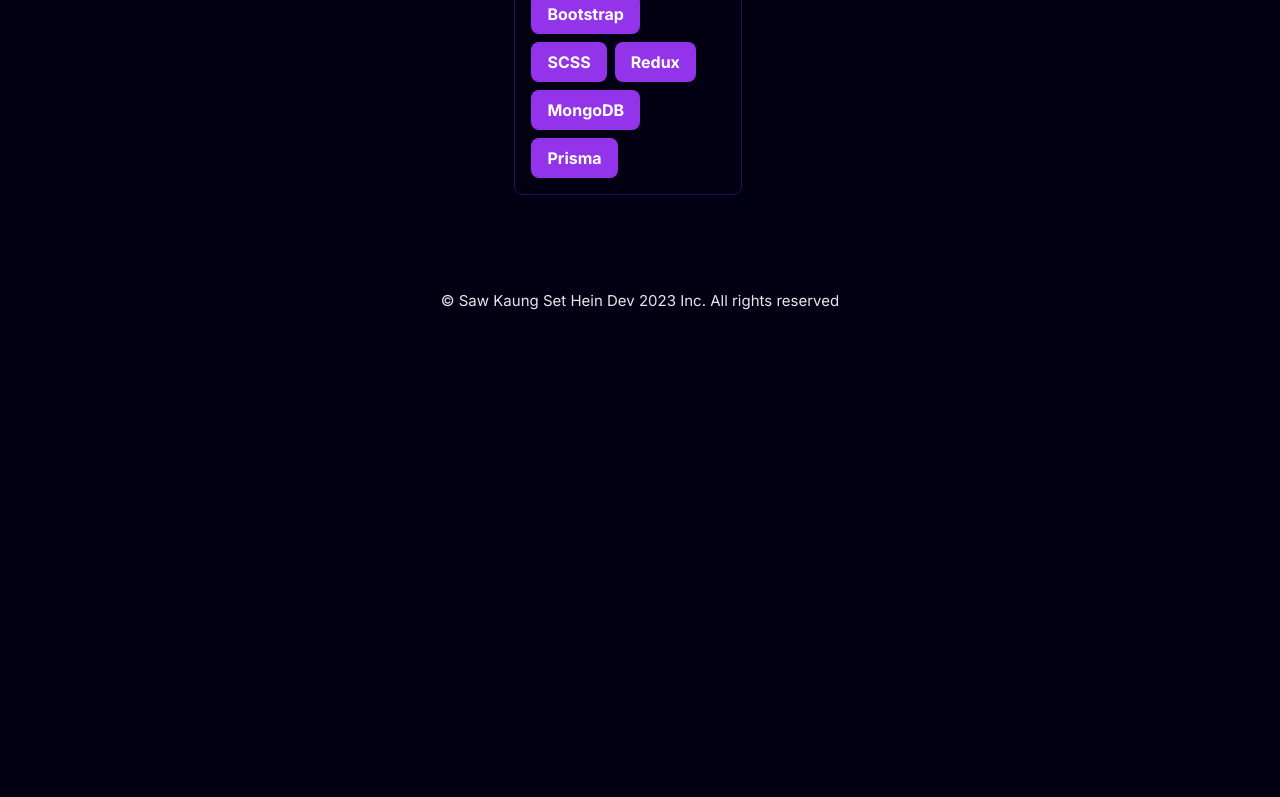
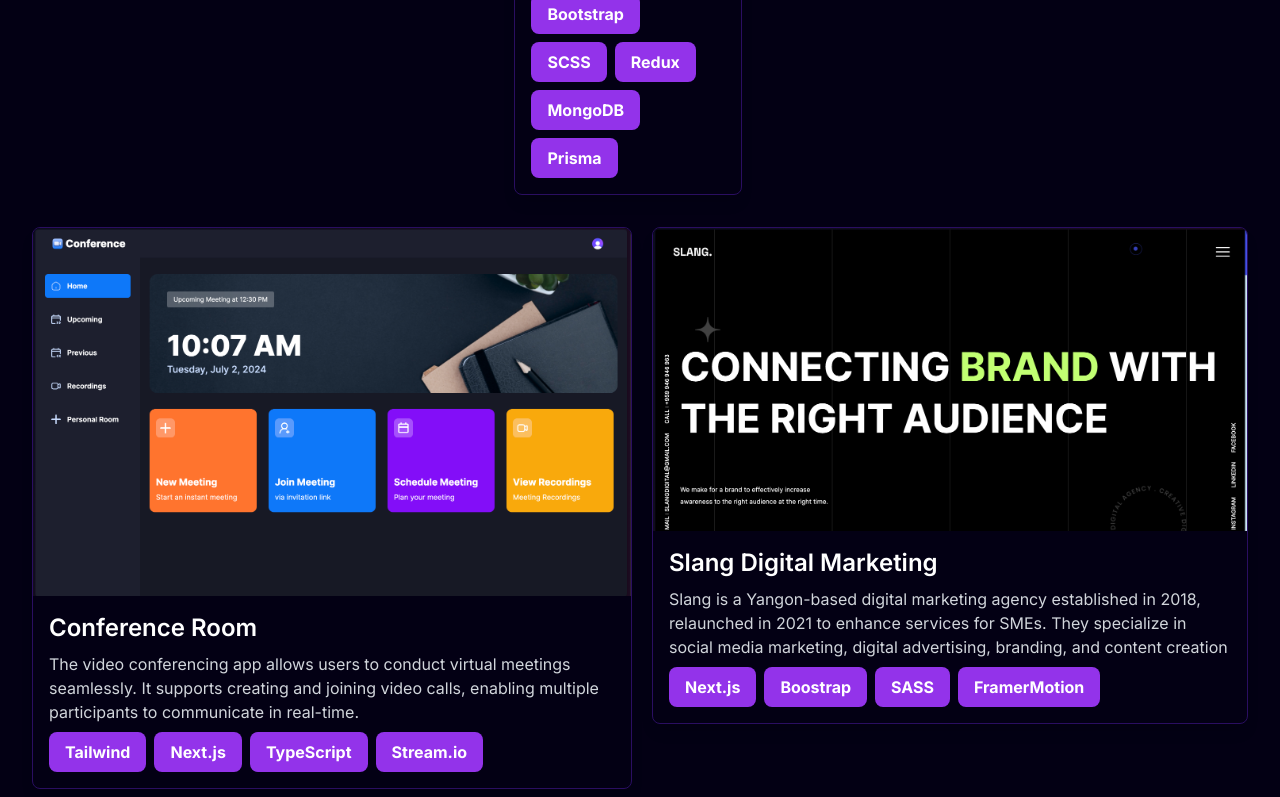
Before and after one commit to PhilipBright/my_portfolio, a Next.js app: page / in a window 1280 px wide. Shown: the part 6088-6885 px from the top of the page. Before the commit the page ends 6436 px from the top, so only its background shows below. Built offline with nearby package versions, Linux system fonts and the light colour scheme; a web font is replaced by a local one.

Commit message:
style: new project displayed

```diff
--- a/components/main/Projects.tsx
+++ b/components/main/Projects.tsx
@@ -17,7 +17,7 @@
         <h1 className="text-[40px] font-semibold text-transparent bg-clip-text bg-gradient-to-r from-purple-500 to-cyan-500 py-20">
           My Projects
         </h1>
-        <div className="h-full w-full flex flex-col md:flex-row gap-5 px-8 z-50">
+        <div className="h-full w-full flex flex-col md:flex-row gap-5 px-8 z-40">
           <ProjectCard
               src="/ainu.png"
               title="Ainu-Sushi Kriftel"
@@ -62,7 +62,7 @@
             </div>
           </div>
         </div>
-        <div className="h-full w-full flex flex-col md:flex-row gap-5 px-8">
+        <div className="h-full w-full flex flex-col md:flex-row gap-5 px-8 z-40">
           <ProjectCard
               src="/organization.png"
               title="Devnoverse"
@@ -75,7 +75,7 @@
               title="My Way Travel & Tour"
               description="My Way Travel & Tour's website is your one-stop destination for travel needs. Offering flight and bus tickets alongside hotel bookings for every country with convenience and reliability."
               technologies={["Next.js", "TypeScript", "Bootstrap", "SCSS", "Redux", "MongoDB", "Prisma"]}
-              href="https://www.mywaymm.com/en/home/flight/modern"
+              href="https://www.mywaymm.com/"
           />
           {/* <ProjectCard
               src="/ecommerce.jpeg"
@@ -91,6 +91,38 @@
               technologies={["React.js", "Three.js", "Tailwind", "GSAP"]}
               href="https://apple-website-two-smoky.vercel.app/"
           />
+          {/* https://video-conference-app-orcin.vercel.app/ */}
+        </div>
+        <div className="h-full w-full flex flex-col md:flex-row gap-5 pt-8 px-8 z-40">
+          <ProjectCard
+              src="/conference.png"
+              title="Conference Room"
+              description="The video conferencing app allows users to conduct virtual meetings seamlessly. It supports creating and joining video calls, enabling multiple participants to communicate in real-time. "
+              technologies={["Tailwind", "Next.js", "TypeScript", "Stream.io"]}
+              href="https://video-conference-app-orcin.vercel.app/"
+          />
+          <ProjectCard
+              src="/slang.png"
+              title="Slang Digital Marketing"
+              description="Slang is a Yangon-based digital marketing agency established in 2018, relaunched in 2021 to enhance services for SMEs. They specialize in social media marketing, digital advertising, branding, and content creation"
+              technologies={["Next.js", "Boostrap", "SASS", "FramerMotion"]}
+              href="https://www.slangdigital.co/"
+          />
+          {/* <ProjectCard
+              src="/ecommerce.jpeg"
+              title="Smart Life"
+              description="Smart Life's website is a comprehensive platform catering to the diverse needs of modern living. Our extensive catalog offers an array of innovative and intelligent products."
+              technologies={["PHP", "MySQL", "Tailwind"]}
+              href="https://example.com/smart-life"
+          /> */}
+          {/* <ProjectCard
+              src="/iphone15.png"
+              title="iPhone 15 Pro"
+              description="Explore the cutting-edge innovation of the iPhone 15 Pro. Crafted with precision, the iPhone 15 Pro combines state-of-the-art technology with an elegant design, making it the pinnacle of modern smartphones."
+              technologies={["React.js", "Three.js", "Tailwind", "GSAP"]}
+              href="https://apple-website-two-smoky.vercel.app/"
+          /> */}
+          {/* https://video-conference-app-orcin.vercel.app/ */}
         </div>
       </div>
   );
```
Also changed, not shown: public/conference.png (added), public/slang.png (added).
